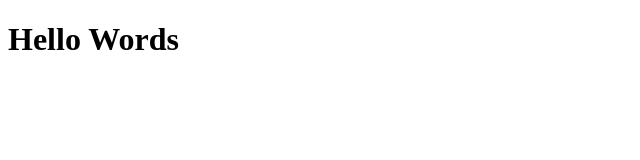
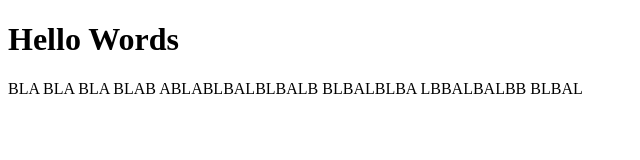
Before and after one commit to Totokoutonio/Exo_OpenClassRoom, a plain HTML site: page index.html in a window 1280 px wide. Shown: the whole page, without its empty margins (0-640 px from the left). Drawn offline with Linux system fonts and the light colour scheme.

Commit message:
Ajout paragraphe 'blabla'

```diff
--- a/index.html
+++ b/index.html
@@ -16,6 +16,7 @@
 
   <body>
     <h1> Hello Words </h1>
+    <p> BLA BLA BLA BLAB ABLABLBALBLBALB BLBALBLBA LBBALBALBB BLBAL </p>
   </body>
 
  </html>
```
